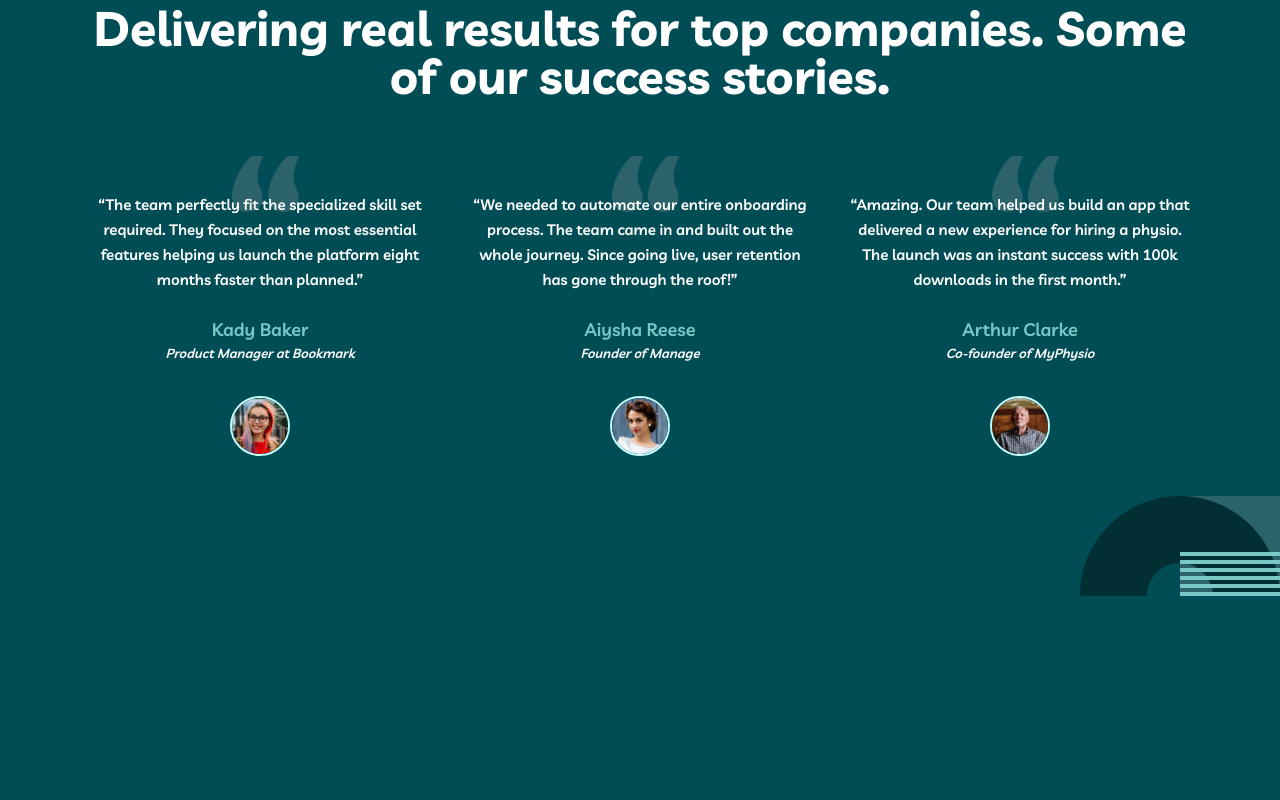
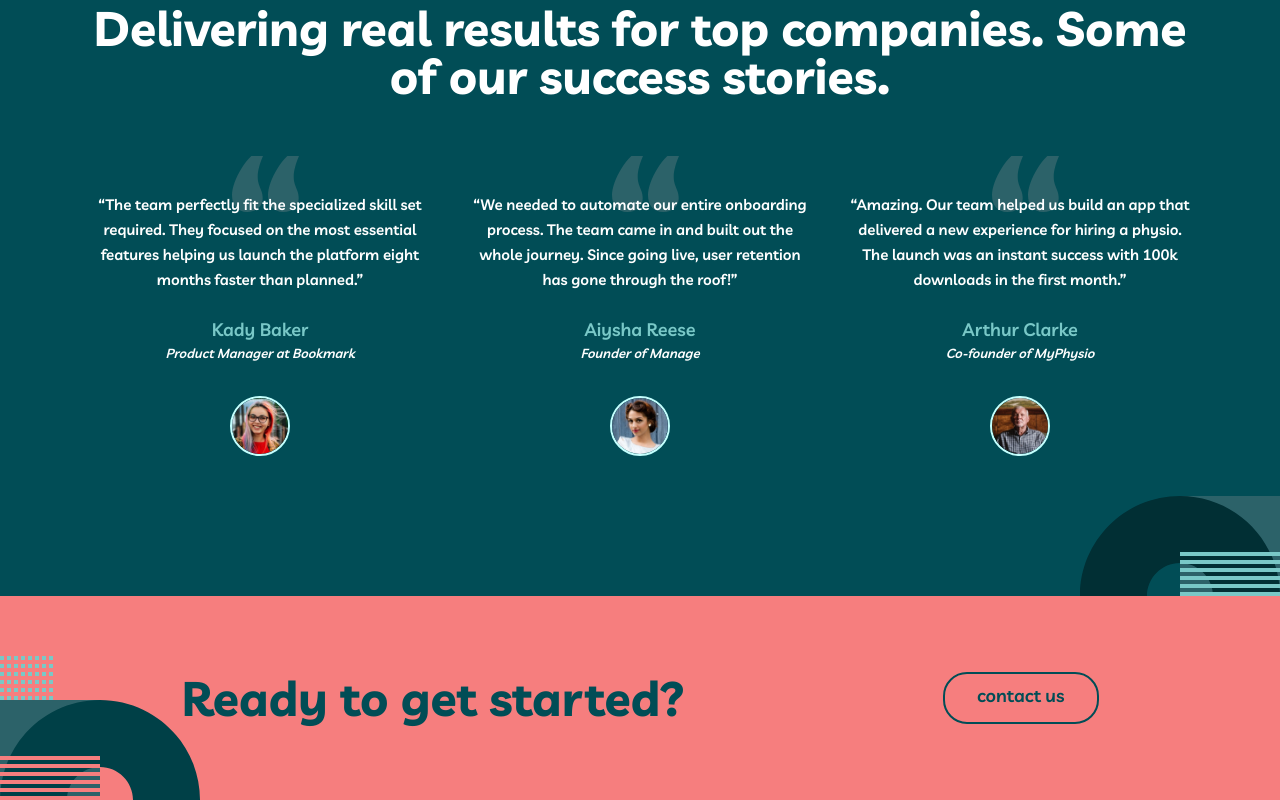
Before and after one commit to mackieva/myteam, a Next.js app: page / in a window 1280 px wide. Shown: the part 1552-2352 px from the top of the page. Before the commit the page ends 2148 px from the top, so only its background shows below. Built offline with nearby package versions, Linux system fonts and the light colour scheme.

Commit message:
pre footer section

```diff
--- a/app/page.tsx
+++ b/app/page.tsx
@@ -1,6 +1,7 @@
 import HomeHero from '@/components/home/home-hero';
 import HomeFeatures from '@/components/home/home-features';
 import HomeSuccess from '@/components/home/home-success';
+import PreFooter from '@/components/shared/pre-footer';
 
 export default function Home() {
 	return (
@@ -8,6 +9,7 @@ export default function Home() {
 			<HomeHero />
 			<HomeFeatures />
 			<HomeSuccess />
+			<PreFooter />
 		</>
 	);
 }
--- /dev/null
+++ b/components/shared/pre-footer.tsx
@@ -0,0 +1,36 @@
+import Button from './button';
+
+const PreFooter = () => {
+	return (
+		<section className='bg-lc py-[76px] relative'>
+			<svg
+				xmlns='http://www.w3.org/2000/svg'
+				width='200'
+				height='144'
+				className='absolute bottom-0 left-0'
+			>
+				<g fill='none' fill-rule='evenodd'>
+					<path fill='#2C6269' d='M100 144H0V44h100z' />
+					<path
+						fill='#004047'
+						d='M100 44c55.228 0 100 44.772 100 100s-44.772 100-100 100S0 199.228 0 144 44.772 44 100 44zm0 67c-18.225 0-33 14.775-33 33s14.775 33 33 33 33-14.775 33-33-14.775-33-33-33z'
+					/>
+					<path
+						fill='#F67E7E'
+						d='M100 140v4H0v-4h100zm0-8v4H0v-4h100zm0-8v4H0v-4h100zm0-8v4H0v-4h100zm0-8v4H0v-4h100zm0-8v4H0v-4h100z'
+					/>
+					<path
+						fill='#79C8C7'
+						d='M4 40v4H0v-4h4zm7 0v4H7v-4h4zm7 0v4h-4v-4h4zm7 0v4h-4v-4h4zm7 0v4h-4v-4h4zm7 0v4h-4v-4h4zm7 0v4h-4v-4h4zm7 0v4h-4v-4h4zM4 32v4H0v-4h4zm7 0v4H7v-4h4zm7 0v4h-4v-4h4zm7 0v4h-4v-4h4zm7 0v4h-4v-4h4zm7 0v4h-4v-4h4zm7 0v4h-4v-4h4zm7 0v4h-4v-4h4zM4 24v4H0v-4h4zm7 0v4H7v-4h4zm7 0v4h-4v-4h4zm7 0v4h-4v-4h4zm7 0v4h-4v-4h4zm7 0v4h-4v-4h4zm7 0v4h-4v-4h4zm7 0v4h-4v-4h4zm-35-8v4h-4v-4h4zm14 0v4h-4v-4h4zm-7 0v4h-4v-4h4zm21 0v4h-4v-4h4zm-7 0v4h-4v-4h4zM4 16v4H0v-4h4zm7 0v4H7v-4h4zm42 0v4h-4v-4h4zM4 8v4H0V8h4zm7 0v4H7V8h4zm7 0v4h-4V8h4zm7 0v4h-4V8h4zm7 0v4h-4V8h4zm7 0v4h-4V8h4zm7 0v4h-4V8h4zm7 0v4h-4V8h4zM4 0v4H0V0h4zm7 0v4H7V0h4zm7 0v4h-4V0h4zm7 0v4h-4V0h4zm7 0v4h-4V0h4zm7 0v4h-4V0h4zm7 0v4h-4V0h4zm7 0v4h-4V0h4z'
+					/>
+				</g>
+			</svg>
+			<div className='max-w-[917px] mx-auto flex justify-between items-center'>
+				<h2 className='h2 text-mg'>Ready to get started?</h2>
+				<Button style='primary-dark' link='/contact' label='contact us' />
+			</div>
+		</section>
+	);
+};
+
+export default PreFooter;
```
